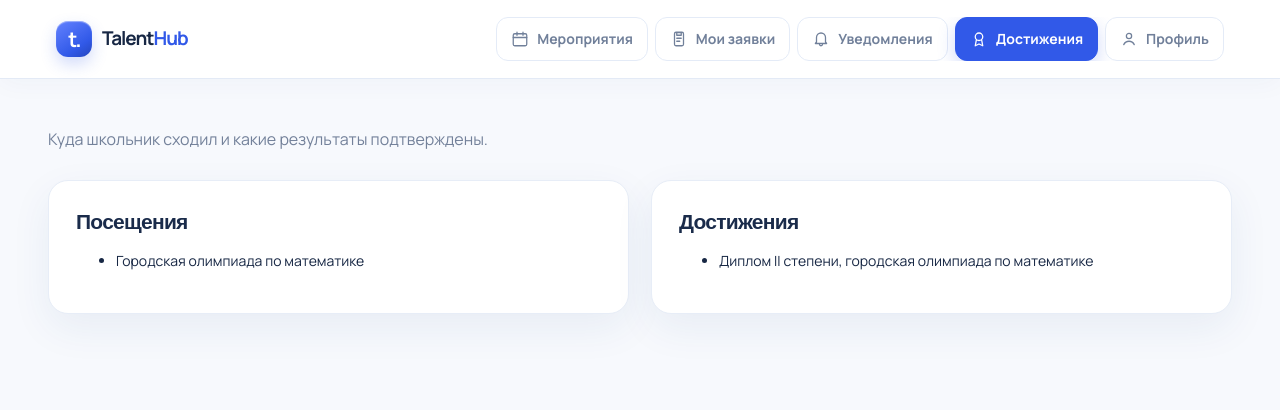
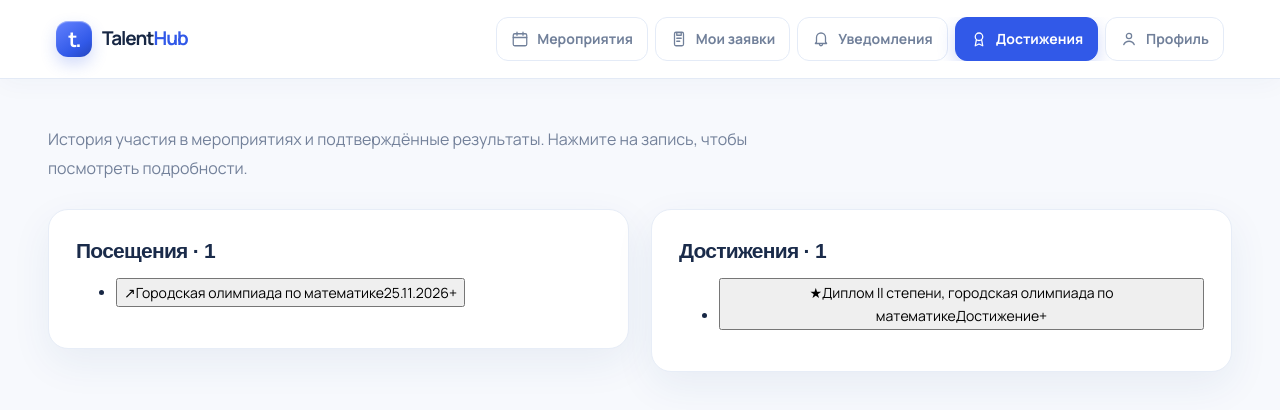
Before and after one commit to ILYUXXXA/talenthub_frontend, a React (Vite) app in the folder talenthub/: page /success in a window 1280 px wide. Shown: the top 410 px of the page. Built offline with nearby package versions, Linux system fonts and the light colour scheme; a web font is replaced by a local one.

Commit message:
Make student visits and achievements expandable

```diff
--- a/talenthub/src/pages/Success.jsx
+++ b/talenthub/src/pages/Success.jsx
@@ -1,46 +1,118 @@
-import { useState } from 'react'
-import { studentCabinet } from '../data/store.js'
+import { useMemo, useState } from 'react'
+import { listEvents, studentCabinet } from '../data/store.js'
 
-function names(list) {
-  return (list || []).map((item) => (typeof item === 'string' ? item : item.title)).filter(Boolean)
+function entries(list) {
+  return (list || []).map((item, index) => {
+    if (typeof item === 'string') return { id: `entry-${index}-${item}`, title: item }
+    return { ...item, id: item.id || item.eventId || `entry-${index}-${item.title || 'item'}`, title: item.title || item.name || 'Результат' }
+  }).filter((item) => item.title)
+}
+
+function formatDate(value) {
+  if (!value || !/^\d{4}-\d{2}-\d{2}$/.test(value)) return value || ''
+  const [year, month, day] = value.split('-')
+  return `${day}.${month}.${year}`
+}
+
+function EventDetails({ item, event }) {
+  return (
+    <div className="success-detail">
+      {event?.date || item.date ? <p><strong>Дата:</strong> {formatDate(event?.date || item.date)}</p> : null}
+      {event?.organizer || item.organizer ? <p><strong>Организатор:</strong> {event?.organizer || item.organizer}</p> : null}
+      {event?.place || item.place ? <p><strong>Место:</strong> {event?.place || item.place}</p> : null}
+      {event?.format ? <p><strong>Формат:</strong> {event.format}</p> : null}
+      {item.level ? <p><strong>Уровень:</strong> {item.level}</p> : null}
+      {item.status ? <p><strong>Статус:</strong> {item.status === 'confirmed' ? 'Подтверждено' : item.status}</p> : null}
+      {event?.description || item.description || item.note
+        ? <p className="success-detail-description">{event?.description || item.description || item.note}</p>
+        : <p className="success-detail-description">Дополнительные сведения об этом результате пока не добавлены.</p>}
+    </div>
+  )
+}
+
+function SuccessList({ title, empty, items, events, expanded, onToggle, kind }) {
+  return (
+    <section className="card success-section">
+      <h2>{title}</h2>
+      {items.length === 0 ? <p className="muted">{empty}</p> : (
+        <ul className="success-interactive-list">
+          {items.map((item) => {
+            const event = events.find((entry) => entry.id === item.eventId)
+            const isOpen = expanded === item.id
+            return (
+              <li className={isOpen ? 'success-item is-open' : 'success-item'} key={item.id}>
+                <button
+                  type="button"
+                  className="success-item-trigger"
+                  onClick={() => onToggle(isOpen ? null : item.id)}
+                  aria-expanded={isOpen}
+                >
+                  <span className="success-item-mark">{kind === 'visit' ? '↗' : '★'}</span>
+                  <span className="success-item-copy">
+                    <span className="success-item-title">{item.title}</span>
+                    <span className="success-item-meta">
+                      {item.date ? formatDate(item.date) : (event?.date ? formatDate(event.date) : (kind === 'visit' ? 'Посещение' : 'Достижение'))}
+                      {item.level ? ` · ${item.level}` : ''}
+                    </span>
+                  </span>
+                  <span className="success-item-chevron">{isOpen ? '−' : '+'}</span>
+                </button>
+                {isOpen ? <EventDetails item={item} event={event} /> : null}
+              </li>
+            )
+          })}
+        </ul>
+      )}
+    </section>
+  )
 }
 
 export default function Success() {
-  const cabinet = useState(() => {
+  const [cabinet] = useState(() => {
     try {
       return studentCabinet()
     } catch {
       return { demo: true, student: null }
     }
-  })[0]
+  })
+  const [expanded, setExpanded] = useState(null)
+  const events = useMemo(() => {
+    try {
+      return listEvents()
+    } catch {
+      return []
+    }
+  }, [])
   const student = cabinet.student
-  const attended = names(student?.attended)
-  const achievements = names(student?.achievements)
+  const attended = entries(student?.attended)
+  const achievements = entries(student?.achievements)
 
   return (
     <main>
       <div className="container">
-        <p className="lead">Куда школьник сходил и какие результаты подтверждены.</p>
+        <p className="lead">История участия в мероприятиях и подтверждённые результаты. Нажмите на запись, чтобы посмотреть подробности.</p>
         {!student ? (
           <p className="muted">Профиль ученика не найден.</p>
         ) : (
-          <div className="grid-2">
-            <section className="card">
-              <h2>Посещения</h2>
-              {attended.length === 0 ? <p className="muted">Посещений пока нет.</p> : (
-                <ul className="stack">
-                  {attended.map((title) => <li key={title}>{title}</li>)}
-                </ul>
-              )}
-            </section>
-            <section className="card">
-              <h2>Достижения</h2>
-              {achievements.length === 0 ? <p className="muted">Подтверждённых достижений пока нет.</p> : (
-                <ul className="stack">
-                  {achievements.map((title) => <li key={title}>{title}</li>)}
-                </ul>
-              )}
-            </section>
+          <div className="grid-2 success-grid">
+            <SuccessList
+              title={`Посещения · ${attended.length}`}
+              empty="Посещений пока нет."
+              items={attended}
+              events={events}
+              expanded={expanded}
+              onToggle={setExpanded}
+              kind="visit"
+            />
+            <SuccessList
+              title={`Достижения · ${achievements.length}`}
+              empty="Подтверждённых достижений пока нет."
+              items={achievements}
+              events={events}
+              expanded={expanded}
+              onToggle={setExpanded}
+              kind="achievement"
+            />
           </div>
         )}
       </div>
```
